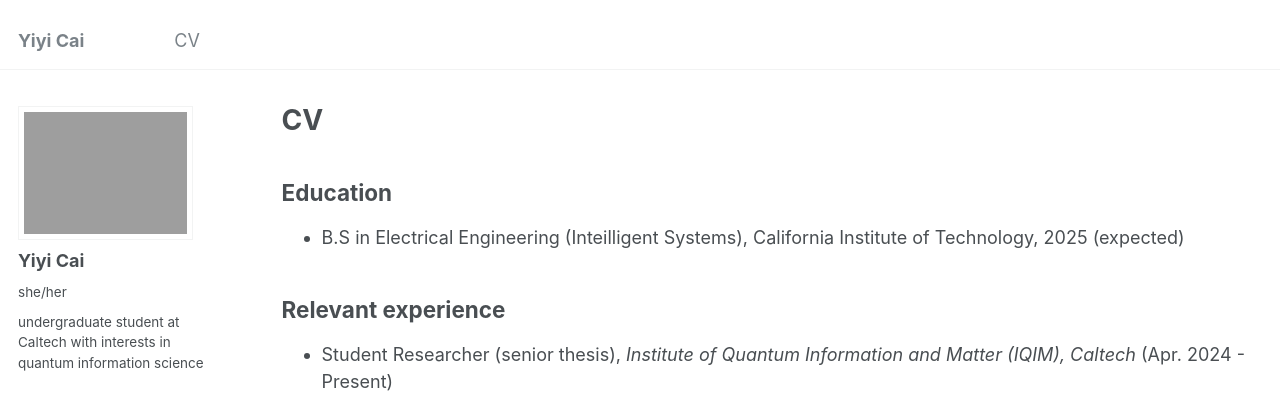
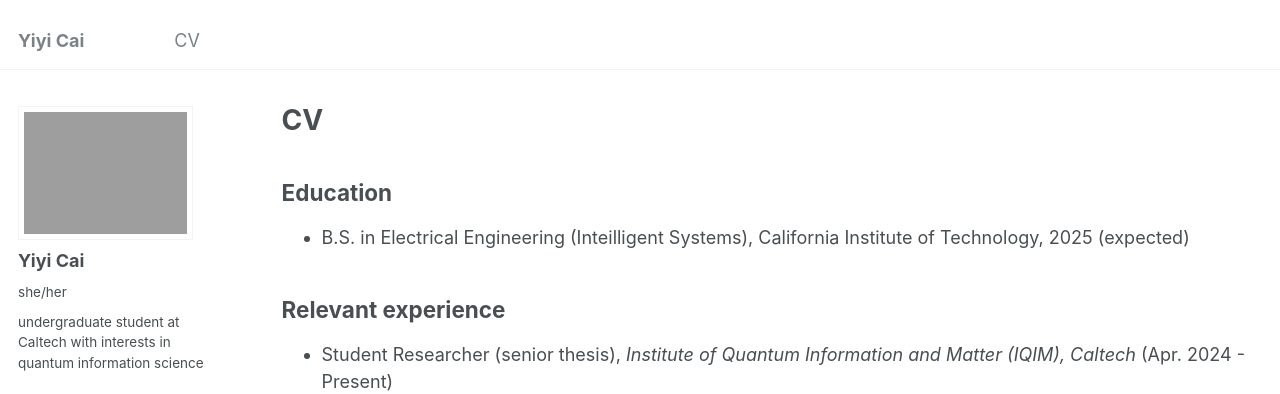
Before and after one commit to Yiyi-Cai/yiyi-cai.github.io, a Jekyll site: the page built from _pages/cv.md, in a window 1280 px wide and 900 px high. Shown: the top 394 px of the window. Built offline with Jekyll 4.4.1, drawn with Linux system fonts in a browser that asks for light colours; some web fonts are replaced.

Commit message:
Update cv.md

```diff
--- a/_pages/cv.md
+++ b/_pages/cv.md
@@ -11,7 +11,7 @@ redirect_from:
 
 Education
 -----
-* B.S in Electrical Engineering (Inteilligent Systems), California Institute of Technology, 2025 (expected)
+* B.S. in Electrical Engineering (Inteilligent Systems), California Institute of Technology, 2025 (expected)
 
 
 Relevant experience
```
